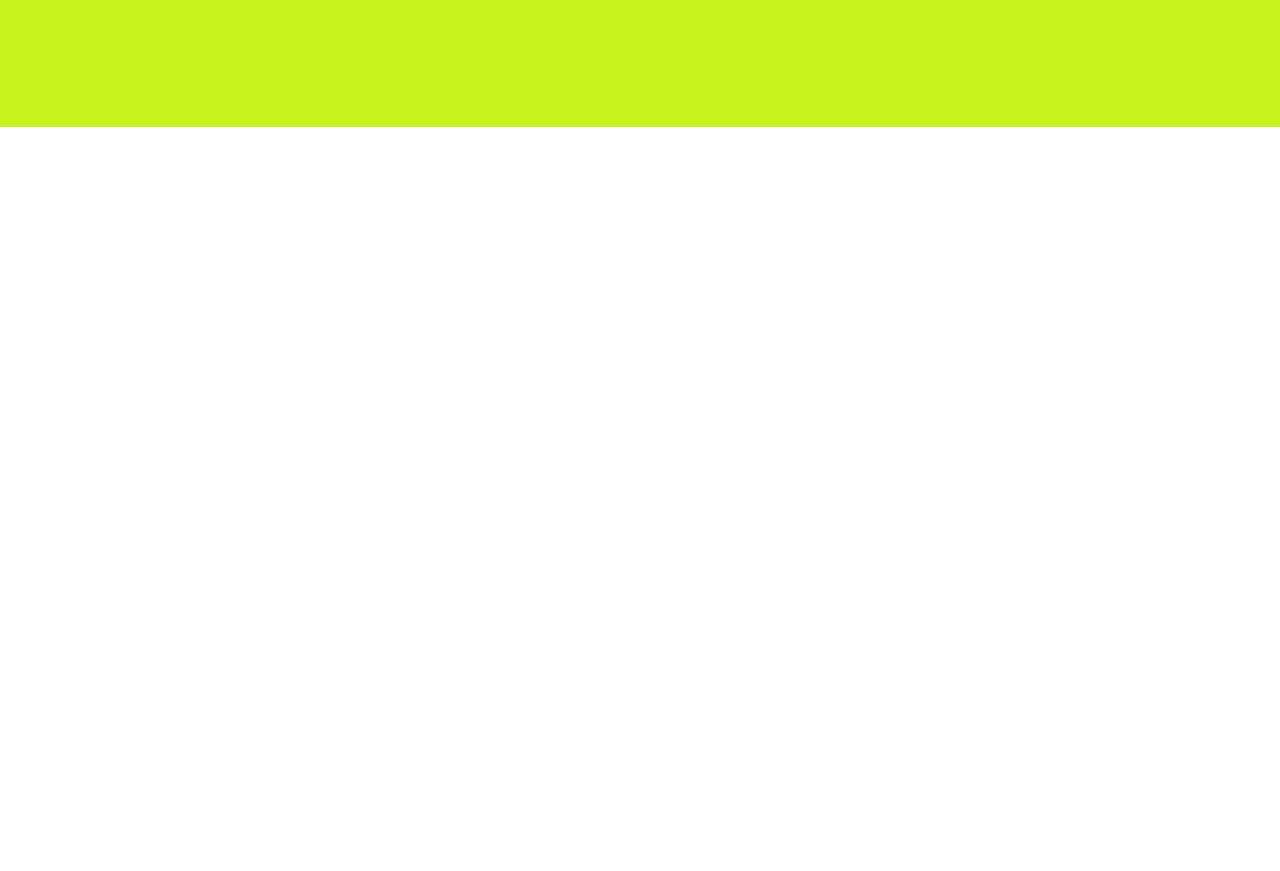
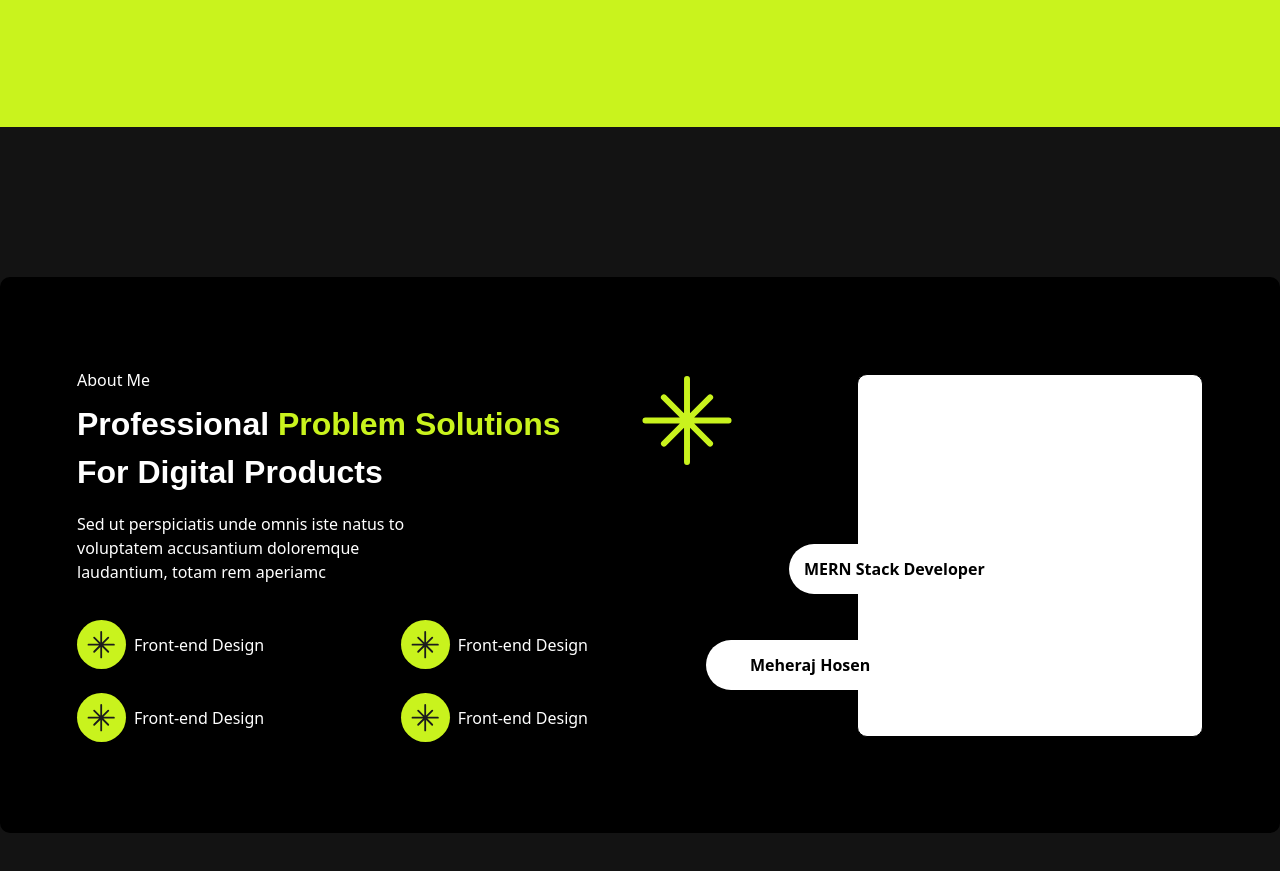
Before and after one commit to meheraj786/portfolio-with-react-tailwind, a React (Vite) app: page / in a window 1280 px wide. Shown: the part 980-1851 px from the top of the page. Before the commit the page ends 1107 px from the top, so only its background shows below. Built offline with nearby package versions, Linux system fonts and the light colour scheme.

Commit message:
about done

```diff
--- a/src/App.jsx
+++ b/src/App.jsx
@@ -3,6 +3,7 @@ import Navbar from './components/navbar/navbar'
 import './App.css'
 import Marquee from './components/marquee/Marquee'
 import Banner from './components/banner/Banner'
+import About from './components/about/About'
 
 function App() {
 
@@ -11,6 +12,7 @@ function App() {
 <Navbar/>
 <Banner/>
 <Marquee/>
+<About/>
 </>
   )
 }
--- /dev/null
+++ b/src/components/about/About.jsx
@@ -0,0 +1,50 @@
+import React from 'react'
+import Container from "../../layouts/Container"
+import Flex from '../../layouts/Flex'
+import RoundedElemText from '../../layouts/RoundedElemText'
+import { GoNorthStar } from "react-icons/go";
+
+const About = () => {
+  return (
+    <div className="about py-[150px] bg-dark-bg">
+      <Container>
+        <Flex className="bg-black px-[77px] py-[91px] rounded-[10px]">
+          <div className="about-left md:w-[50%]">
+            <p className='text-body mb-2 text-white'>About Me</p>
+            <h3 className='text-white text-subheading font-bold md:w-[510px] font-primary'>Professional <span className='text-primary'>Problem Solutions </span>
+            For Digital Products</h3>
+            <p className='text-body mt-4 mb-9 md:w-[350px] text-white'>Sed ut perspiciatis unde omnis iste natus to
+voluptatem accusantium doloremque
+laudantium, totam rem aperiamc</p>
+
+<Flex className="gap-[39px] mb-6 w-[511px]">
+  <RoundedElemText className="flex-row-reverse" svg={<GoNorthStar/>}>Front-end Design</RoundedElemText>
+  <RoundedElemText className="flex-row-reverse" svg={<GoNorthStar/>}>Front-end Design</RoundedElemText>
+</Flex>
+<Flex className="gap-[39px] w-[511px]">
+  <RoundedElemText className="flex-row-reverse" svg={<GoNorthStar/>}>Front-end Design</RoundedElemText>
+  <RoundedElemText className="flex-row-reverse" svg={<GoNorthStar/>}>Front-end Design</RoundedElemText>
+</Flex>
+
+          </div>
+          <div className="about-right relative md:w-[50%]">
+            <div className="img group border border-black hover:border hover:border-primary ms-auto relative bg-white max-w-[346px] h-[363px] font-semibold  rounded-[10px]">
+              <span className='bg-white text-black
+              px-[15px] group-hover:border group-hover:border-primary py-[13px] rounded-[30px] absolute left-[-69px] bottom-[142px]'>MERN Stack Developer</span>
+              <span className='bg-white text-black
+              px-[44px] group-hover:border group-hover:border-primary py-[13px] font-semibold  rounded-[30px] absolute left-[-152px] bottom-[46px]'>Meheraj Hosen</span>
+
+            </div>
+            <GoNorthStar className='text-primary w-[96px] h-[95px] absolute top-0 left-0'/>
+
+
+          </div>
+        </Flex>
+
+      </Container>
+
+    </div>
+  )
+}
+
+export default About
--- a/src/components/marquee/Marquee.jsx
+++ b/src/components/marquee/Marquee.jsx
@@ -13,9 +13,11 @@ const Marquee = () => {
 
       <marquee behavior="" direction="left">
               <Flex className="gap-[50px]">
+
 {
   texts.map((text)=>(
-    <Flex className=" justify-center font-bold items-center gap-[50px]">
+
+    <Flex className="font-primary justify-center font-black items-center gap-[50px]">
   {text} <GoNorthStar />
 
 </Flex>
```
